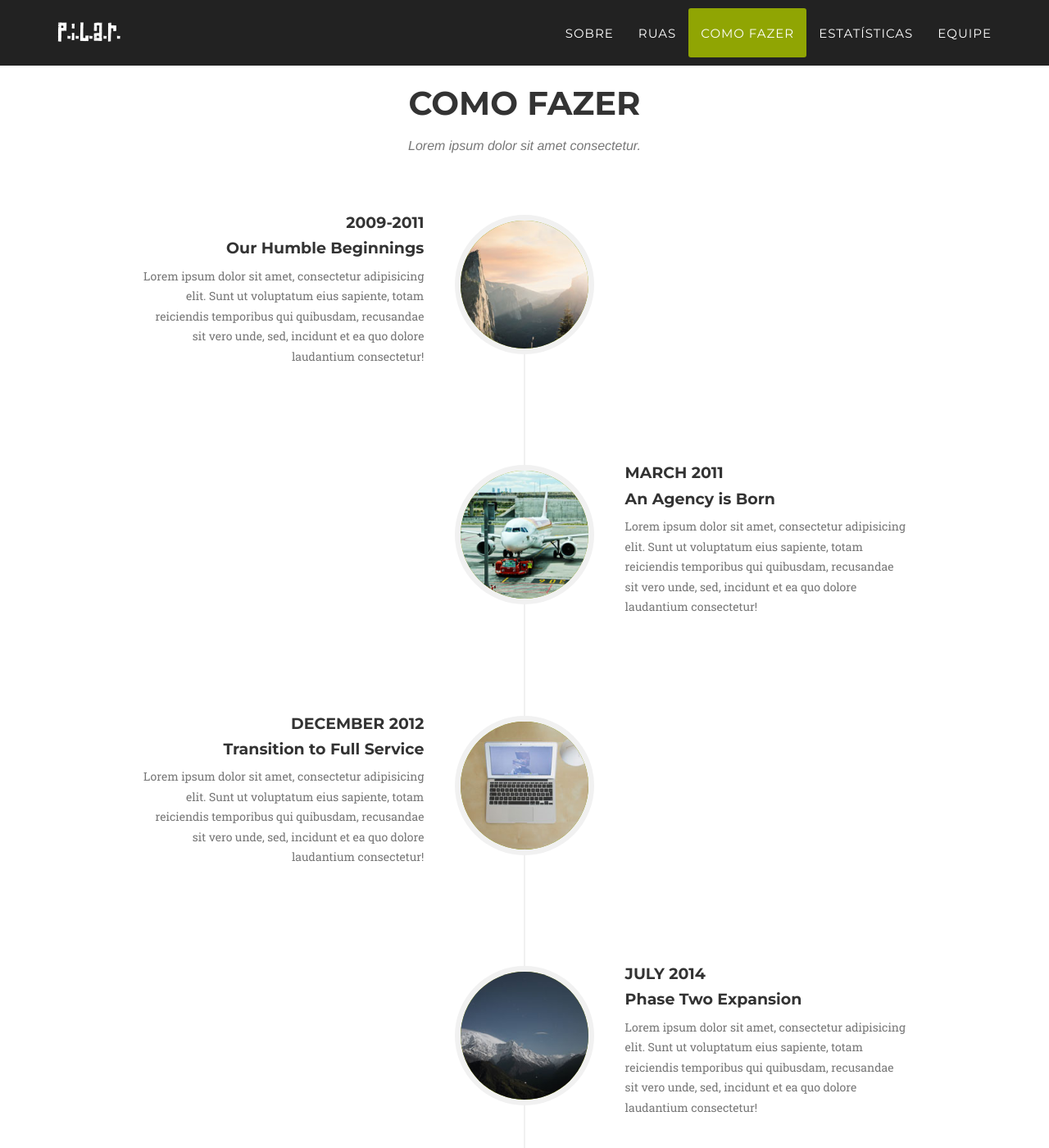
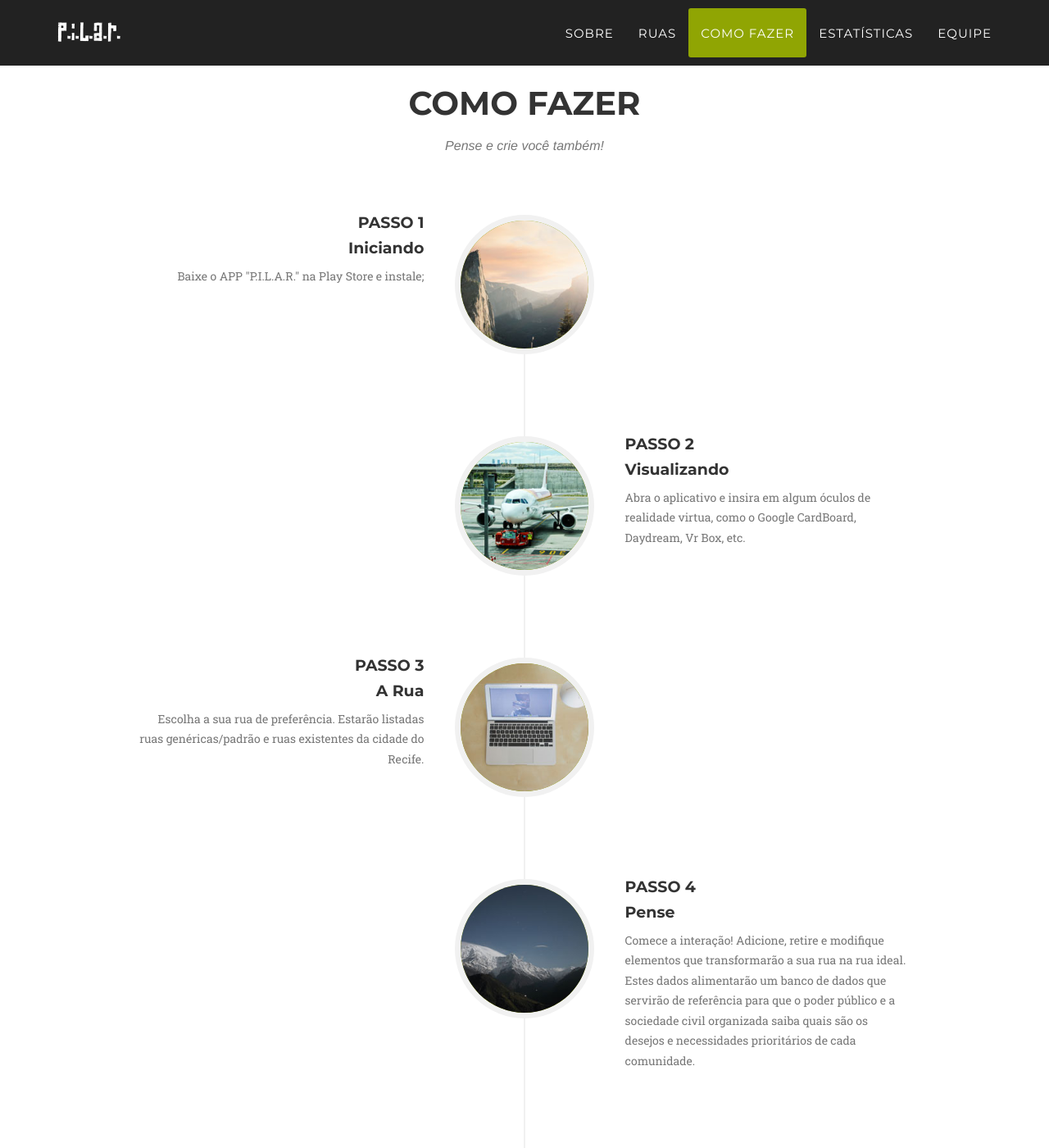
Before and after one commit to pilarvr/site, a Jekyll site: the page built from index.html, in a window 1280 px wide and 1400 px high, scrolled down 3126 px. Shown: the whole window at 82% size. Built offline with Jekyll 4.4.1, drawn with Linux system fonts in a browser that asks for light colours; some web fonts are replaced; some of the changed text lies outside the part shown.

Commit message:
Update texts

```diff
--- a/_includes/data.html
+++ b/_includes/data.html
@@ -4,51 +4,30 @@
         <div class="row">
             <div class="col-lg-12 text-center">
                 <h2 class="section-heading">Estatísticas</h2>
-                <h3 class="section-subheading text-muted">Alguns dados sobre os pensamentos dos moradores.</h3>
+                <h3 class="section-subheading text-muted">Alguns dados sobre os pensamentos dos moradores de como melhorar sua rua.</h3>
             </div>
         </div>
         <div class="row text-center">
             <div class="col-md-4">
                 <span class="fa-stack fa-4x">
-                    <i class="fa fa-circle fa-stack-2x text-primary"></i>
-                    <i class="fa fa-shopping-cart fa-stack-1x fa-inverse"></i>
+                    <img src="img/lixeira.png" class="icon img-responsive img-centered">
                 </span>
-                <h4 class="service-heading">Postes</h4>
-                <p class="text-muted">50%</p>
+                <h4 class="service-heading">Lixeiras</h4>
+                <p class="text-muted">40%</p>
             </div>
             <div class="col-md-4">
                 <span class="fa-stack fa-4x">
-                    <i class="fa fa-circle fa-stack-2x text-primary"></i>
-                    <i class="fa fa-shopping-cart fa-stack-1x fa-inverse"></i>
+                    <img src="img/lombada.png" class="icon img-responsive img-centered">
                 </span>
-                <h4 class="service-heading">Postes</h4>
-                <p class="text-muted">50%</p>
+                <h4 class="service-heading">Faixa de pedestre</h4>
+                <p class="text-muted">37%</p>
             </div>
             <div class="col-md-4">
                 <span class="fa-stack fa-4x">
-                    <i class="fa fa-circle fa-stack-2x text-primary"></i>
-                    <i class="fa fa-shopping-cart fa-stack-1x fa-inverse"></i>
+                    <img src="img/banco.png" class="icon img-responsive img-centered">
                 </span>
-                <h4 class="service-heading">Postes</h4>
-                <p class="text-muted">50%</p>
-            </div>
-        </div>
-        <div class="row text-center">
-            <div class="col-md-4">
-                <span class="fa-stack fa-4x">
-                    <i class="fa fa-circle fa-stack-2x text-primary"></i>
-                    <i class="fa fa-shopping-cart fa-stack-1x fa-inverse"></i>
-                </span>
-                <h4 class="service-heading">Postes</h4>
-                <p class="text-muted">50%</p>
-            </div>
-            <div class="col-md-4">
-                <span class="fa-stack fa-4x">
-                    <i class="fa fa-circle fa-stack-2x text-primary"></i>
-                    <i class="fa fa-shopping-cart fa-stack-1x fa-inverse"></i>
-                </span>
-                <h4 class="service-heading">Postes</h4>
-                <p class="text-muted">50%</p>
+                <h4 class="service-heading">Bancos</h4>
+                <p class="text-muted">14%</p>
             </div>
         </div>
     </div>
--- a/_includes/steps.html
+++ b/_includes/steps.html
@@ -4,7 +4,7 @@
             <div class="row">
                 <div class="col-lg-12 text-center">
                     <h2 class="section-heading">Como fazer</h2>
-                    <h3 class="section-subheading text-muted">Lorem ipsum dolor sit amet consectetur.</h3>
+                    <h3 class="section-subheading text-muted">Pense e crie você também!</h3>
                 </div>
             </div>
             <div class="row">
@@ -16,11 +16,11 @@
                             </div>
                             <div class="timeline-panel">
                                 <div class="timeline-heading">
-                                    <h4>2009-2011</h4>
-                                    <h4 class="subheading">Our Humble Beginnings</h4>
+                                    <h4>Passo 1</h4>
+                                    <h4 class="subheading">Iniciando</h4>
                                 </div>
                                 <div class="timeline-body">
-                                    <p class="text-muted">Lorem ipsum dolor sit amet, consectetur adipisicing elit. Sunt ut voluptatum eius sapiente, totam reiciendis temporibus qui quibusdam, recusandae sit vero unde, sed, incidunt et ea quo dolore laudantium consectetur!</p>
+                                    <p class="text-muted">Baixe o APP "P.I.L.A.R." na Play Store e instale;</p>
                                 </div>
                             </div>
                         </li>
@@ -30,11 +30,11 @@
                             </div>
                             <div class="timeline-panel">
                                 <div class="timeline-heading">
-                                    <h4>March 2011</h4>
-                                    <h4 class="subheading">An Agency is Born</h4>
+                                    <h4>Passo 2</h4>
+                                    <h4 class="subheading">Visualizando</h4>
                                 </div>
                                 <div class="timeline-body">
-                                    <p class="text-muted">Lorem ipsum dolor sit amet, consectetur adipisicing elit. Sunt ut voluptatum eius sapiente, totam reiciendis temporibus qui quibusdam, recusandae sit vero unde, sed, incidunt et ea quo dolore laudantium consectetur!</p>
+                                    <p class="text-muted">Abra o aplicativo e insira em algum óculos de realidade virtua, como o Google CardBoard, Daydream, Vr Box, etc.</p>
                                 </div>
                             </div>
                         </li>
@@ -44,11 +44,11 @@
                             </div>
                             <div class="timeline-panel">
                                 <div class="timeline-heading">
-                                    <h4>December 2012</h4>
-                                    <h4 class="subheading">Transition to Full Service</h4>
+                                    <h4>Passo 3</h4>
+                                    <h4 class="subheading">A Rua</h4>
                                 </div>
                                 <div class="timeline-body">
-                                    <p class="text-muted">Lorem ipsum dolor sit amet, consectetur adipisicing elit. Sunt ut voluptatum eius sapiente, totam reiciendis temporibus qui quibusdam, recusandae sit vero unde, sed, incidunt et ea quo dolore laudantium consectetur!</p>
+                                    <p class="text-muted">Escolha a sua rua de preferência. Estarão listadas ruas genéricas/padrão e ruas existentes da cidade do Recife.</p>
                                 </div>
                             </div>
                         </li>
@@ -58,19 +58,33 @@
                             </div>
                             <div class="timeline-panel">
                                 <div class="timeline-heading">
-                                    <h4>July 2014</h4>
-                                    <h4 class="subheading">Phase Two Expansion</h4>
+                                    <h4>Passo 4</h4>
+                                    <h4 class="subheading">Pense</h4>
                                 </div>
                                 <div class="timeline-body">
-                                    <p class="text-muted">Lorem ipsum dolor sit amet, consectetur adipisicing elit. Sunt ut voluptatum eius sapiente, totam reiciendis temporibus qui quibusdam, recusandae sit vero unde, sed, incidunt et ea quo dolore laudantium consectetur!</p>
+                                    <p class="text-muted">Comece a interação! Adicione, retire e modifique elementos que transformarão a sua rua na rua ideal. Estes dados alimentarão um banco de dados que servirão de referência para que o poder público e a sociedade civil organizada saiba quais são os desejos e necessidades prioritários de cada comunidade.</p>
+                                </div>
+                            </div>
+                        </li>
+                        <li>
+                            <div class="timeline-image">
+                                <img class="img-circle img-responsive" src="img/about/4.jpg" alt="">
+                            </div>
+                            <div class="timeline-panel">
+                                <div class="timeline-heading">
+                                    <h4>Passo 5</h4>
+                                    <h4 class="subheading">Compartilhando</h4>
+                                </div>
+                                <div class="timeline-body">
+                                    <p class="text-muted">Exporte e compartilhe a sua rua ideal para as redes sociais (Facebook,  Youtube e ...). Esta ação é fundamental para que mais usuários se engajem e alimentem o banco de dados enriquecendo as futuras intervenções, tornando-as exponencialmente mais participativas.</p>
                                 </div>
                             </div>
                         </li>
                         <li class="timeline-inverted">
                             <div class="timeline-image">
-                                <h4>Be Part
-                                    <br>Of Our
-                                    <br>Story!</h4>
+                                <h4>Pense
+                                    <br>Imagine
+                                    <br>Crie!</h4>
                             </div>
                         </li>
                     </ul>
--- a/_includes/team.html
+++ b/_includes/team.html
@@ -4,7 +4,7 @@
             <div class="row">
                 <div class="col-lg-12 text-center">
                     <h2 class="section-heading">Equipe</h2>
-                    <h3 class="section-subheading text-muted">Lorem ipsum dolor sit amet consectetur.</h3>
+                    <h3 class="section-subheading text-muted">Um time de incríveis loucos.</h3>
                 </div>
             </div>
             <div class="row">
```
Also changed, not shown: _includes/css/agency.css (line endings or trailing spaces), img/banco.png (added), img/lixeira.png (added), img/lombada.png (added).
